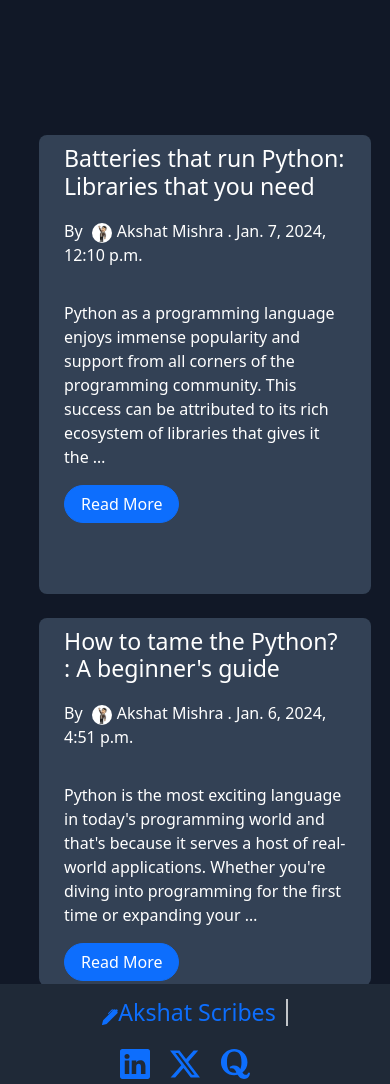
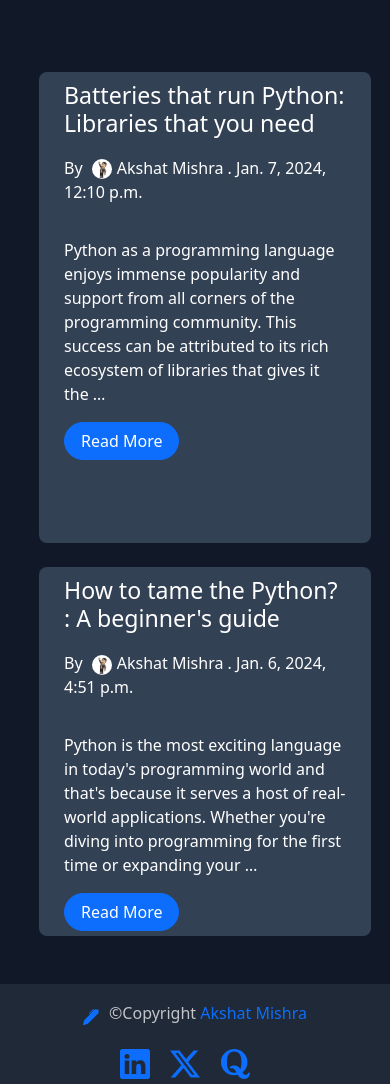
Before and after one commit to Adm-2005/Akshat-Scribes, a Django app: page / in a window 390 px wide. Shown: the part 85-1169 px from the top of the page. Run offline with Django 3.2, Linux system fonts and the light colour scheme; data comes from the database, SQL or seed files in the repository; some libraries are stand-ins or nearby versions.

Commit message:
fixed issues

```diff
--- a/AkshatScribes/settings.py
+++ b/AkshatScribes/settings.py
@@ -13,9 +13,7 @@ SECRET_KEY = os.environ.get("SECRET_KEY")
 # SECURITY WARNING: don't run with debug turned on in production!
 DEBUG = os.environ.get("DEBUG", "False").lower() == "true"
 
-ALLOWED_HOSTS = [
-    'akshat-scribes.onrender.com',
-]
+ALLOWED_HOSTS = ['akshat-scribes.onrender.com', '*']
 # X_FRAME_OPTIONS = '*'
 # CSRF_TRUSTED_ORIGINS = [
 #     'https://04f2a38a-0bfd-4a4e-88be-afa6afbab600-00-393f0h3cluklb.pike.replit.dev'
--- a/static/assets/css/base.css
+++ b/static/assets/css/base.css
@@ -350,9 +350,10 @@ body::-webkit-scrollbar{
 .footer__smcontainer a svg{
   margin-inline-end: 20px;
 }
+}
 
 /* mobile styling for footer */
-@media(max-width: 840px){
+@media(width > 400px) and (width <= 840px){
   .footer{
     /* position: sticky;
     bottom: 0; */
@@ -420,11 +421,11 @@ body::-webkit-scrollbar{
 }
 
 .copyright{
-  display: none;
+  display: block;
 }
 
 .footer-title{
-  /* border-right: 2px solid #c2c5c9;  */
+  display: none;
   padding-right:10px;
 }
 
--- a/static/assets/css/index.css
+++ b/static/assets/css/index.css
@@ -7,7 +7,7 @@
   max-width: 100vw;
   height: 100vh;
   background-color: #111827;
-  justify-content: center;
+  /* justify-content: center; */
   overflow-y:auto;
 }
 
@@ -62,7 +62,7 @@
       width: 100vw;
       height: 100vh;
       background-color: #111827;
-      justify-content: center;
+      /* justify-content: center; */
       overflow-y: auto;
       align-content: center;
     }
@@ -121,7 +121,7 @@
     height: 100vh;
     overflow-y: auto;
     background-color: #111827;
-    justify-content: center;
+    /* justify-content: center; */
   }
 
   #main-breaks{
@@ -172,7 +172,7 @@
     height: 100vh;
     overflow-y: auto;
     background-color: #111827;
-    justify-content: center;
+    /* justify-content: center; */
   }
 
   #main-breaks{
--- a/templates/index.html
+++ b/templates/index.html
@@ -6,7 +6,8 @@
 <main class="main">
   <br id="main-breaks">
   <br id="main-breaks">
-  <br id="main-breaks">
+  <!-- <br id="main-breaks">
+  <br id="main-breaks">  -->
     {% for post in posts reversed %}
     <div>
       <div class="main__postcontainer">
@@ -23,6 +24,7 @@
       </div>
     </div>
     {% endfor %}
+    <br>
 
 </main>
 
```
